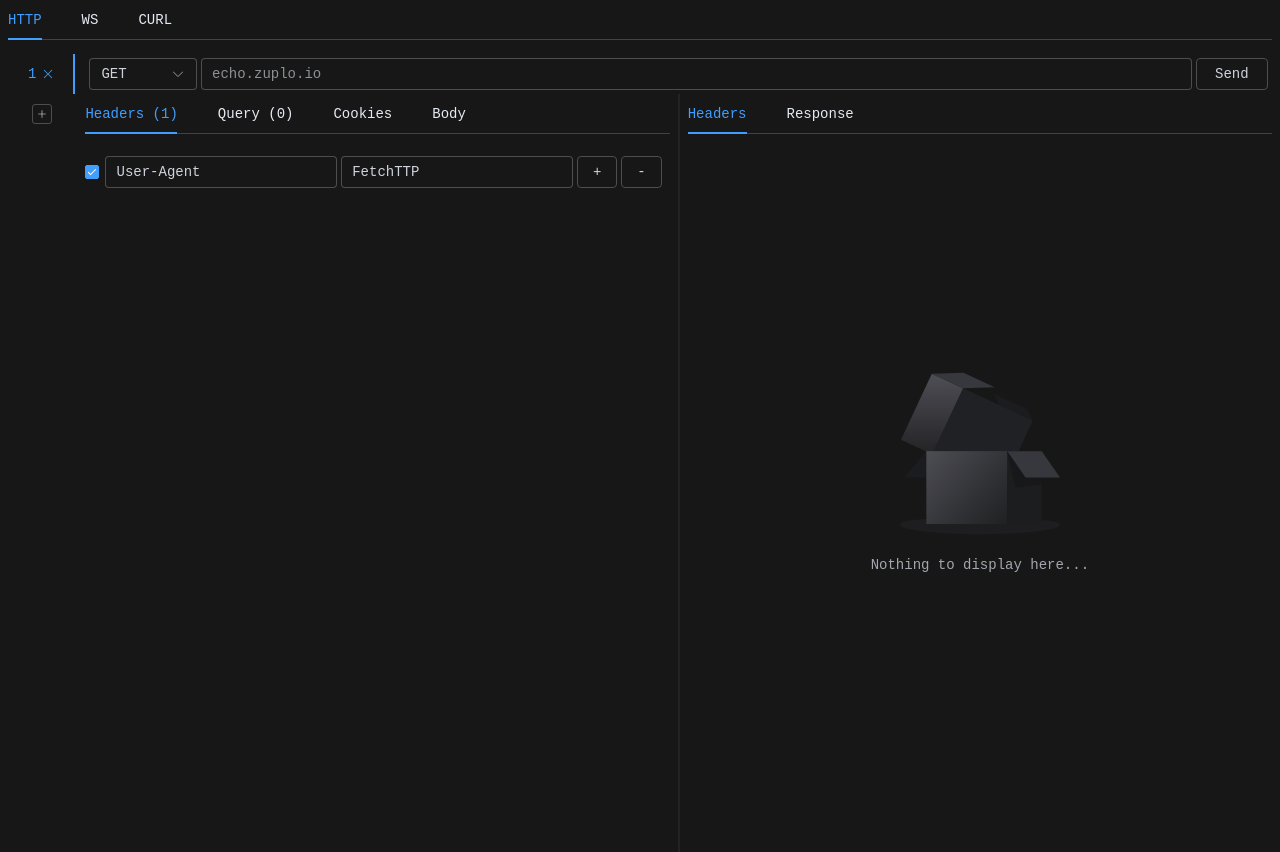
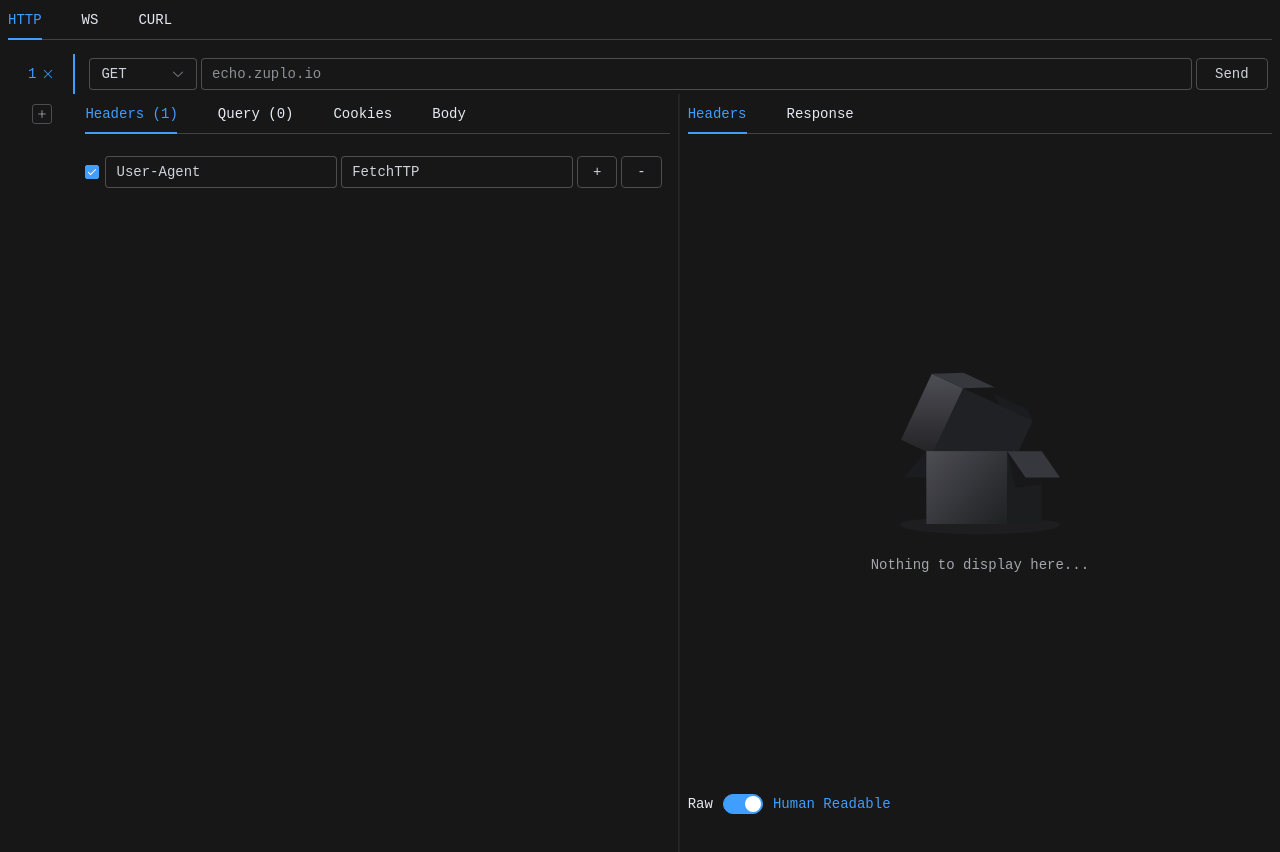
Before and after one commit to lorypelli/FetchTTP, a Vue app in the folder frontend/: page / in a window 1280 px wide. Shown: the top 852 px of the page. Built offline with nearby package versions, Linux system fonts and the light colour scheme; a web font is replaced by a local one; what @imengyu/vue3-context-menu would draw is missing.

Commit message:
styles fixes

```diff
--- a/frontend/src/components/Response.vue
+++ b/frontend/src/components/Response.vue
@@ -19,7 +19,7 @@ const props = defineProps<{
   header: Header,
   response: string
 }>();
-const raw = ref(true);
+const readable = ref(true);
 </script>
 
 <script lang="ts">
@@ -76,7 +76,10 @@ export default {
         {{ props.status }}
       </ElText>
       <ElDivider v-if="props.status" />
-      <table v-if="Object.keys(props.header).length > 0">
+      <ElText v-if="Object.keys(props.header).length > 0 && !readable">
+        {{ props.header }}
+      </ElText>
+      <table v-if="Object.keys(props.header).length > 0 && readable">
         <tr
           v-for="(item, index) in Object.keys(props.header)"
           :key="index"
@@ -96,12 +99,12 @@ export default {
         class="flex justify-center h-full"
         description="Nothing to display here..."
       />
-      <ElText v-if="isText(props.header) && !['', 'null'].includes(props.response.trim()) || !raw">
+      <ElText v-if="isText(props.header) && !['', 'null'].includes(props.response.trim()) || !readable">
         {{
           props.response }}
       </ElText>
       <div
-        v-if="!isText(props.header) && raw"
+        v-if="!isText(props.header) && readable"
         class="flex justify-center items-center h-full"
       >
         <img
@@ -128,8 +131,7 @@ export default {
     </ElTabPane>
   </ElTabs>
   <ElSwitch
-    v-if="!isText(props.header)"
-    v-model="raw"
+    v-model="readable"
     class="pl-2"
     inactive-text="Raw"
     active-text="Human Readable"
```
